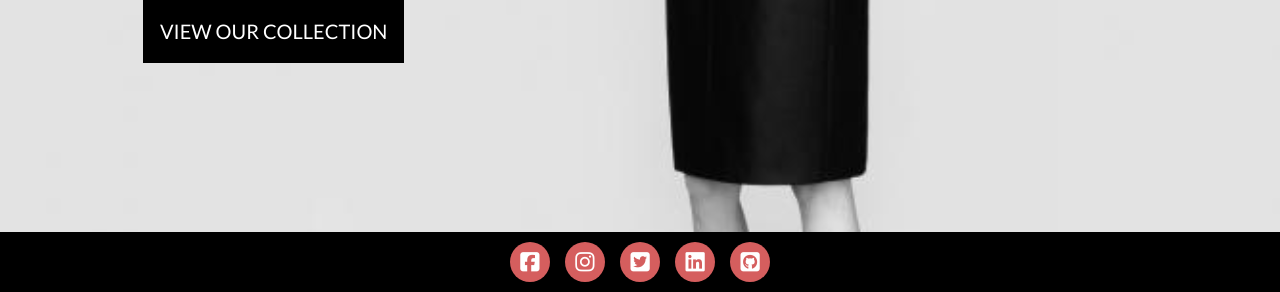
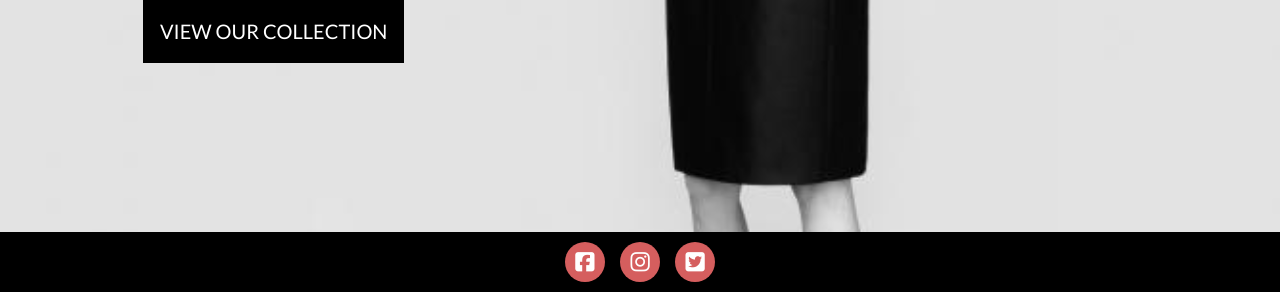
Before and after one commit to kel151/mio_v1, a Django app: template home/templates/home/index.html in a window 1280 px wide. Shown: the part 568-860 px from the top of the page. Run offline with Django 3.2, Linux system fonts and the light colour scheme; the template is opened without the code that fills it, so the values that code supplies are empty; some libraries are stand-ins or nearby versions.

Commit message:
removed linkedin and github handles as not typical for clothing store

```diff
--- a/home/templates/home/index.html
+++ b/home/templates/home/index.html
@@ -32,8 +32,6 @@
             <a href="https://www.facebook.com/" target="_blank"><i class="fab fa-facebook-square"></i></a>
             <a href="https://www.instagram.com/" target="_blank"><i class="fab fa-instagram"></i></a>
             <a href="https://twitter.com/?lang=en" target="_blank"><i class="fab fa-twitter-square"></i></a>
-            <a href="https://ie.linkedin.com/" target="_blank"><i class="fab fa-linkedin"></i></a>
-            <a href="https://github.com/" target="_blank"><i class="fab fa-github-square"></i></a>
     </footer>
          </div>
 {% endblock %}
```
